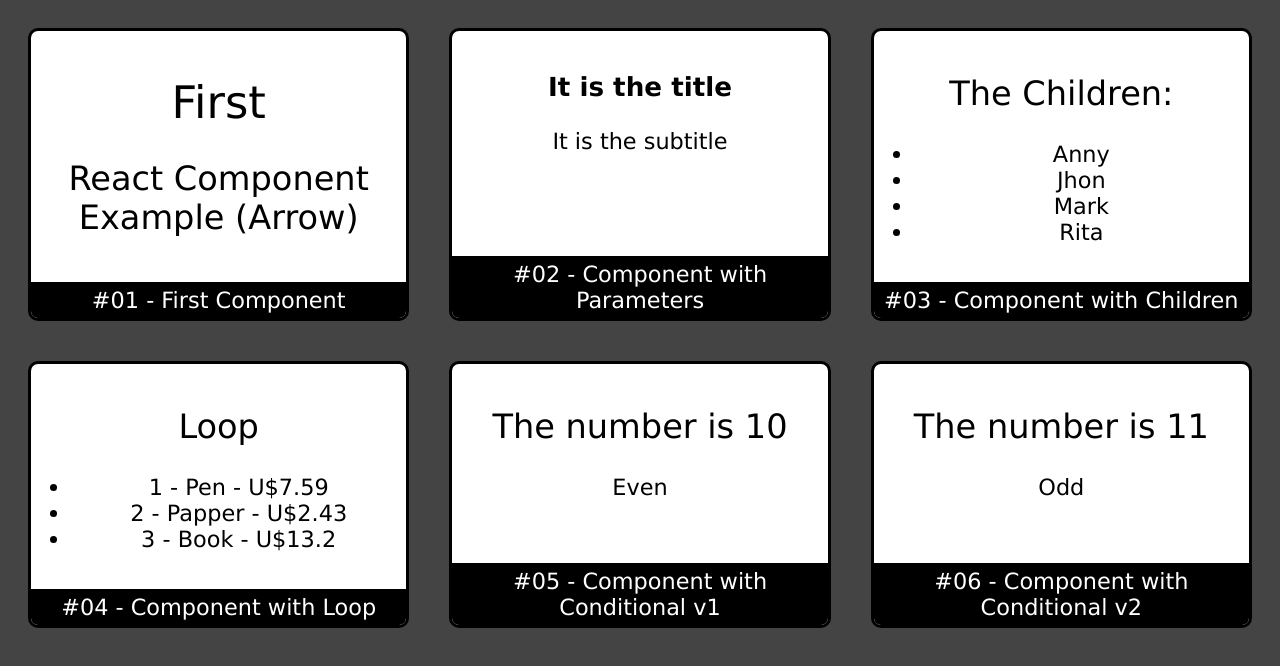
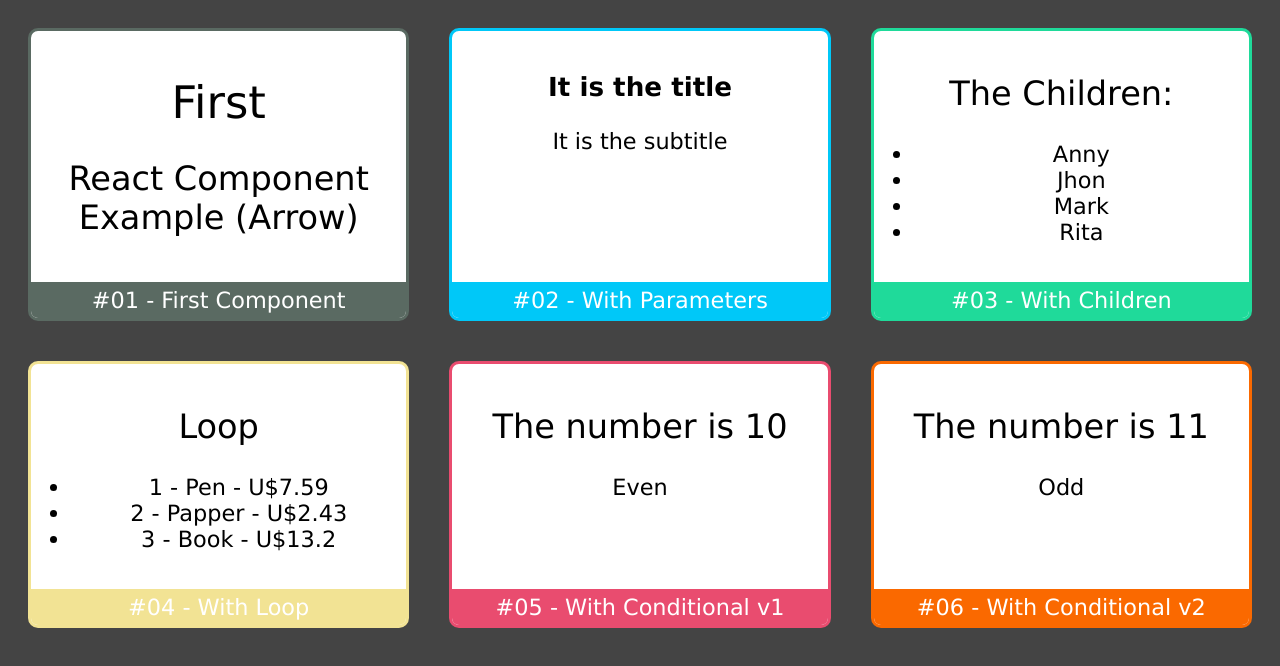
Before and after one commit to devjony/react-fundamentals, a React (Create React App) app: page / in a window 1280 px wide. Shown: the top 666 px of the page. Built offline with nearby package versions, Linux system fonts and the light colour scheme.

Commit message:
Add colors to components using props

```diff
--- a/src/App.jsx
+++ b/src/App.jsx
@@ -12,14 +12,14 @@ import ConditionalIf from './components/basics/ConditionalIf'
 
 export default (props) => (
     <div className="App">
-        <Card title="#01 - First Component">
+        <Card title="#01 - First Component" color="#5A6A62">
             <First />
         </Card>
-        <Card title="#02 - Component with Parameters">
+        <Card title="#02 - With Parameters" color="#00C8F8">
             <Parameter title="It is the title"
                 subtitle="It is the subtitle" />
         </Card>
-        <Card title="#03 - Component with Children">
+        <Card title="#03 - With Children" color="#1FDA9A">
             <Children>
                 <ul>
                     <li>Anny</li>
@@ -29,13 +29,13 @@ export default (props) => (
                 </ul>
             </Children>
         </Card>
-        <Card title="#04 - Component with Loop">
+        <Card title="#04 - With Loop" color="#F2E394">
             <Loop />
         </Card>
-        <Card title="#05 - Component with Conditional v1">
+        <Card title="#05 - With Conditional v1" color="#E94C6F">
             <Conditional number={10} />
         </Card>
-        <Card title="#06 - Component with Conditional v2">
+        <Card title="#06 - With Conditional v2" color="#FA6900">
             <ConditionalIf number={11} />
         </Card>
     </div>
--- a/src/components/basics/ConditionalIf.jsx
+++ b/src/components/basics/ConditionalIf.jsx
@@ -3,6 +3,8 @@ import If from './If'
 
 export default props => {
 
+    // props are read only!!
+    // props.title = "New Title"
     return(
         <div>
             <h2>The number is { props.number }</h2>
--- a/src/components/layout/Card.jsx
+++ b/src/components/layout/Card.jsx
@@ -2,11 +2,15 @@ import './Card.css'
 import React from 'react'
 
 export default props =>
-    <div className="Card">
+    <div className="Card" style={{
+        borderColor: props.color || '#000'
+    }}>
         <div className="Content">
-            {props.children}
+            { props.children }
         </div>
-        <div className="Footer">
-            {props.title}
+        <div className="Footer" style={{
+            backgroundColor: props.color || '#000'
+        }}>
+            { props.title }
         </div>
     </div>
```
